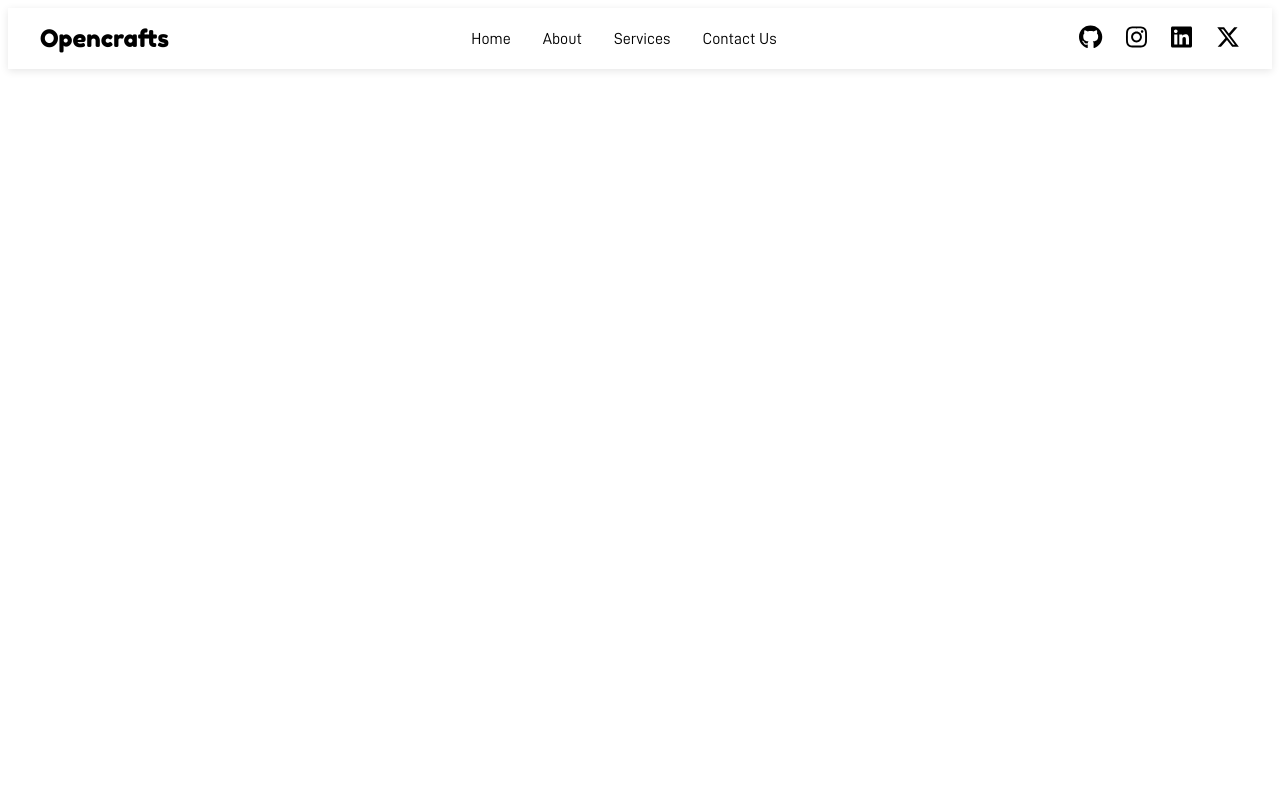
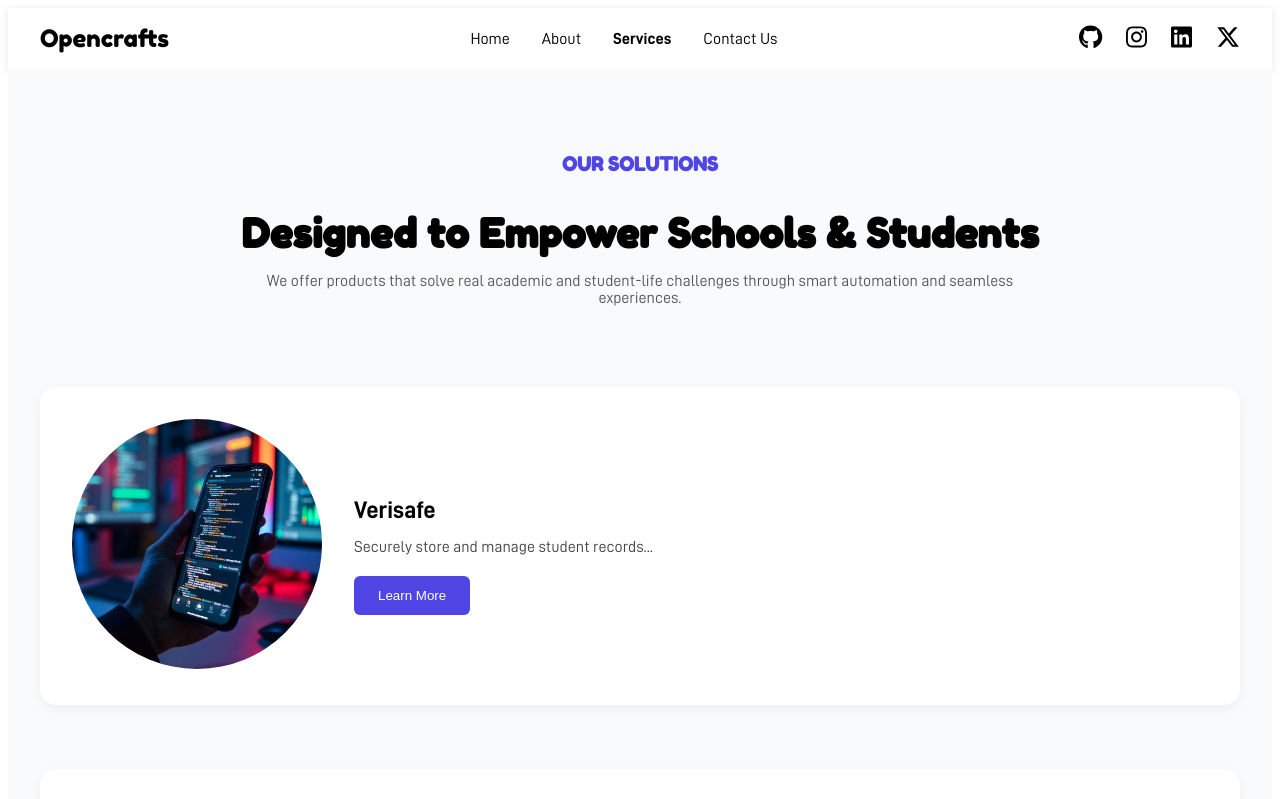
Before and after one commit to opencrafts-io/opencrafts-website, an Angular app: page /services in a window 1280 px wide. Before the commit this address led to /. Shown: the top 799 px of the page. Built offline with nearby package versions, Linux system fonts and the light colour scheme.

Commit message:
feat: Added a services page section. - Needs a lot of improvement especially on the service- overview screen

```diff
--- a/src/app/app.routes.ts
+++ b/src/app/app.routes.ts
@@ -2,14 +2,19 @@ import { Routes } from '@angular/router';
 
 
 export const routes: Routes = [
-   {
+  {
     path: '',
     pathMatch: 'full',
     redirectTo: 'home',
   },
-    {
+  {
     path: 'home',
     loadChildren: () =>
       import('./features/home/home-module').then((m) => m.HomeModule),
   },
+  {
+    path: 'services',
+    loadChildren: () =>
+      import('./features/services/services-module').then((m) => m.ServicesModule),
+  },
 ];
--- a/src/app/features/home/pages/home/home.css
+++ b/src/app/features/home/pages/home/home.css
@@ -1,6 +1,7 @@
 .page-container {
   scroll-snap-type: y mandatory;
   height: 100vh;
+  scroll-behavior: smooth;
 }
 
 .page-section {
@@ -17,6 +18,13 @@
   box-sizing: border-box;
   position: relative;
   z-index: 1;
+  transform: translateY(50px);
+  transition: opacity 0.8s ease, transform 0.8s ease;
+}
+
+.page-section.visible {
+  opacity: 1;
+  transform: translateY(0);
 }
 
 .page-section::before {
--- a/src/app/features/home/pages/home/home.ts
+++ b/src/app/features/home/pages/home/home.ts
@@ -9,5 +9,20 @@ import { TechSection } from "../../components/tech-section/tech-section";
   styleUrl: './home.css'
 })
 export class Home {
+  //to look at later
+  ngAfterViewInit() {
+    const observer = new IntersectionObserver((entries) => {
+      entries.forEach(entry => {
+        if (entry.isIntersecting) {
+          (entry.target as HTMLElement).classList.add('visible');
+        }
+      });
+    }, { threshold: 0.2 });
+
+    document.querySelectorAll('.page-section').forEach(section => {
+      observer.observe(section);
+    });
+  }
+
 
 }
--- /dev/null
+++ b/src/app/features/services/components/service-overview/service-overview/service-overview.css
@@ -0,0 +1,69 @@
+.modal-overlay {
+  position: fixed;
+  top: 0;
+  left: 0;
+  width: 100%;
+  height: 100%;
+  background-color: rgba(0, 0, 0, 0.6);
+  display: flex;
+  align-items: center;
+  justify-content: center;
+  z-index: 999;
+  animation: fadeIn 0.3s ease-in-out;
+}
+
+.modal-card {
+  background: white;
+  border-radius: 12px;
+  padding: 2rem;
+  width: 90%;
+  max-width: 600px;
+  max-height: 80vh;
+  overflow-y: auto;
+  box-shadow: 0 20px 50px rgba(0, 0, 0, 0.3);
+  animation: slideUp 0.4s ease;
+  position: relative;
+}
+
+.modal-card img {
+  width: 100%;
+  border-radius: 10px;
+  margin-bottom: 1rem;
+}
+
+.modal-card h2 {
+  font-size: 1.8rem;
+  margin-bottom: 1rem;
+}
+
+.modal-card p {
+  font-size: 1rem;
+  color: #444;
+}
+
+.close-btn {
+  position: absolute;
+  top: 1rem;
+  right: 1rem;
+  background: transparent;
+  border: none;
+  font-size: 1.2rem;
+  cursor: pointer;
+  color: #888;
+}
+
+@keyframes fadeIn {
+  from { opacity: 0 }
+  to { opacity: 1 }
+}
+
+@keyframes slideUp {
+  from {
+    transform: translateY(50px);
+    opacity: 0;
+  }
+  to {
+    transform: translateY(0);
+    opacity: 1;
+  }
+}
--- /dev/null
+++ b/src/app/features/services/components/service-overview/service-overview/service-overview.html
@@ -0,0 +1,10 @@
+@if (selectedService()) {
+<div class="modal-overlay" (click)="closeModal()">
+    <div class="modal-card" (click)="$event.stopPropagation()">
+        <img [src]="selectedService()?.image" alt="{{ selectedService()?.title }}" />
+        <h2>{{ selectedService()?.title }}</h2>
+        <p>{{ selectedService()?.description }}</p>
+        <button class="close-btn" (click)="closeModal()">Close</button>
+    </div>
+</div>
+}
--- /dev/null
+++ b/src/app/features/services/components/service-overview/service-overview/service-overview.ts
@@ -0,0 +1,18 @@
+import { Component, input, output, signal } from '@angular/core';
+import { Service } from '../../../models/service.model';
+
+@Component({
+  selector: 'app-service-overview',
+  imports: [],
+  templateUrl: './service-overview.html',
+  styleUrl: './service-overview.css'
+})
+export class ServiceOverview {
+  selectedService = input<Service>();
+  close = output<void>();
+
+  closeModal() {
+    this.close.emit();
+  }
+
+}
--- /dev/null
+++ b/src/app/features/services/pages/services/services.css
@@ -0,0 +1,96 @@
+.services-section {
+    padding: 4rem 2rem;
+    background: #f9fafb;
+    min-height: 100vh;
+    display: flex;
+    flex-direction: column;
+    gap: 4rem;
+    justify-content: center;
+}
+
+.section-header {
+    text-align: center;
+    max-width: 800px;
+    margin: 0 auto;
+}
+
+
+.section-header h3 {
+    font-family: var(--font-fredoka);
+    font-size: 1.2rem;
+    color: #4f46e5;
+    text-transform: uppercase;
+    margin-bottom: 0.5rem;
+}
+
+.section-header h1 {
+    font-family: var(--font-fredoka);
+    font-size: 2.5rem;
+    font-weight: 700;
+    margin-bottom: 1rem;
+}
+
+
+.section-subtext {
+    font-family: var(--font-din);
+    font-size: 1rem;
+    color: #555;
+}
+
+.service-item {
+    display: flex;
+    align-items: center;
+    gap: 2rem;
+    padding: 2rem;
+    background: white;
+    border-radius: 1rem;
+    box-shadow: 0 4px 12px rgba(0, 0, 0, 0.05);
+    transition: transform 0.3s;
+}
+
+.service-item:hover {
+    transform: translateY(-5px);
+}
+
+.service-item.reverse {
+    flex-direction: row-reverse;
+}
+
+
+.service-image img {
+    width: 250px;
+    height: 250px;
+    object-fit: cover;
+    border-radius: 50%;
+}
+
+.service-content {
+    flex: 1;
+}
+
+.service-content h2 {
+    font-family: var(--font-din);
+    font-size: 1.5rem;
+    margin-bottom: 0.75rem;
+}
+
+.service-content p {
+    font-family: var(--font-din);
+    font-size: 1rem;
+    color: #444;
+    margin-bottom: 1.25rem;
+}
+
+.learn-btn {
+    background-color: #4f46e5;
+    color: white;
+    padding: 0.75rem 1.5rem;
+    border: none;
+    border-radius: 6px;
+    cursor: pointer;
+    transition: background-color 0.3s ease;
+}
+
+.learn-btn:hover {
+    background-color: #4338ca;
+}
--- /dev/null
+++ b/src/app/features/services/pages/services/services.html
@@ -0,0 +1,29 @@
+<section class="services-section">
+    <div class="section-header">
+        <h3>Our Solutions</h3>
+        <h1>Designed to Empower Schools & Students</h1>
+        <p class="section-subtext">
+            We offer products that solve real academic and student-life challenges through smart automation and seamless
+            experiences.
+        </p>
+    </div>
+
+    @for (service of services; track service.id; let i = $index) {
+    <div class="service-item" [class.reverse]="i % 2 === 1">
+        <div class="service-image">
+            <img [src]="service.image" [alt]="service.title" />
+        </div>
+        <div class="service-content">
+            <h2>{{ service.title }}</h2>
+            <p>{{ service.overview }}</p>
+            <button class="learn-btn" (click)="openModal(service)">Learn More</button>
+        </div>
+    </div>
+    }
+
+
+    @if (selectedService()) {
+    <app-service-overview [selectedService]="selectedService()" (close)="closeModal()" />
+    }
+
+</section>
--- /dev/null
+++ b/src/app/features/services/pages/services/services.ts
@@ -0,0 +1,54 @@
+import { FontAwesomeModule } from '@fortawesome/angular-fontawesome';
+import { Component, input, signal } from '@angular/core';
+import { faDatabase, faFileImport, faMobileAlt } from '@fortawesome/free-solid-svg-icons';
+import { ServiceOverview } from "../../components/service-overview/service-overview/service-overview";
+import { Service } from '../../models/service.model';
+
+
+
+@Component({
+  selector: 'app-services',
+  imports: [FontAwesomeModule, ServiceOverview],
+  templateUrl: './services.html',
+  styleUrl: './services.css'
+})
+export class Services {
+  faDatabase = faDatabase;
+  faFileImport = faFileImport;
+  faMobileAlt = faMobileAlt;
+
+  selectedService = signal<any | null>(null);
+
+  services:Service[] = [
+    {
+      id: 1,
+      title: 'Verisafe',
+      overview: 'Securely store and manage student records...',
+      description: 'Our robust database solution allows schools to securely manage student records, attendance, performance, and more in one centralized platform.',
+      image: 'images/phone_with_code.jpeg'
+    },
+    {
+      id: 2,
+      title: 'Magnet',
+      overview: 'Automatically sync student records from school systems...',
+      description: "Connect seamlessly to existing school systems and extract relevant student data in real time, ensuring accuracy and saving manual effort.",
+      image: 'images/another_phone_with_code.jpeg'
+    },
+    {
+      id: 3,
+      title: 'Academia App',
+      overview: 'Empower students with a smart digital assistant for school life...',
+      description: 'Our student-facing app supports daily school tasks—from timetables to assignments, co-curricular engagement, and academic tracking—all in one sleek interface.',
+      image: 'images/future_classroom2.jpeg'
+    }
+  ];
+
+  openModal(service: any) {
+    this.selectedService.set(service);
+  }
+
+  closeModal() {
+    this.selectedService.set(null);
+  }
+
+}
--- /dev/null
+++ b/src/app/features/services/services-module.ts
@@ -0,0 +1,16 @@
+import { NgModule } from '@angular/core';
+import { CommonModule } from '@angular/common';
+import { Services } from './pages/services/services';
+import { ServicesRoutingModule } from './services-routing-module';
+
+
+
+@NgModule({
+  declarations: [],
+  imports: [
+    CommonModule,
+    Services,
+    ServicesRoutingModule,
+  ]
+})
+export class ServicesModule { }
```
Also changed, not shown: src/app/features/services/models/service.model.ts (added, +7 -0 lines), src/app/features/services/services-routing-module.ts (added, +17 -0 lines), 2 other files (tests, documents, lock files or other folders).
